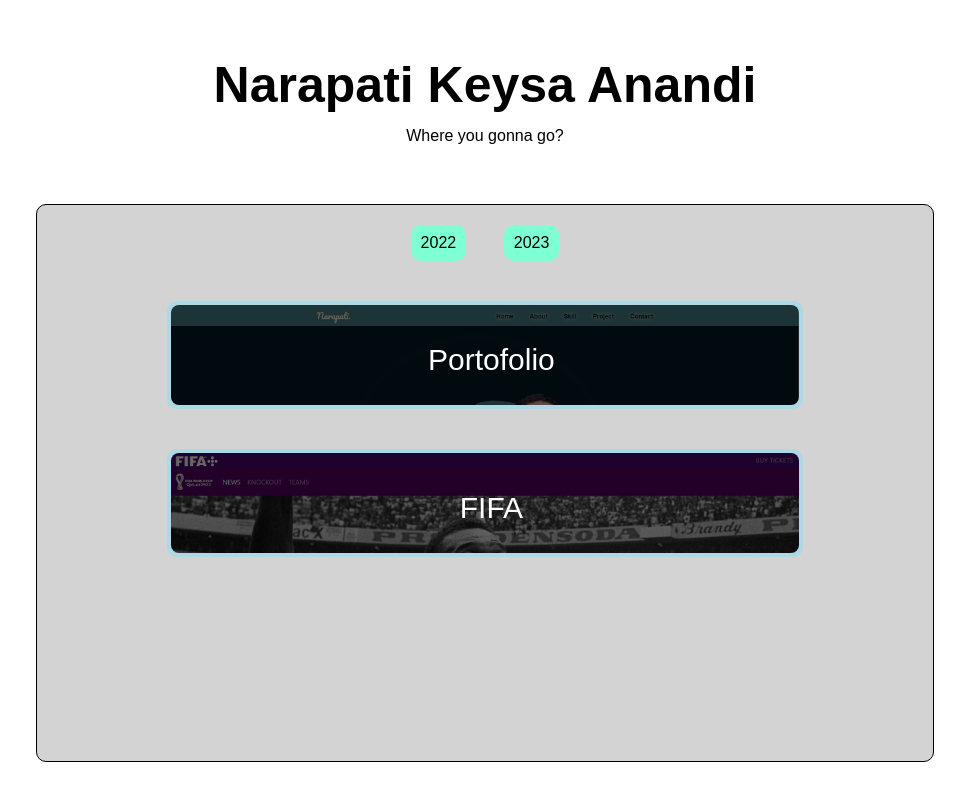
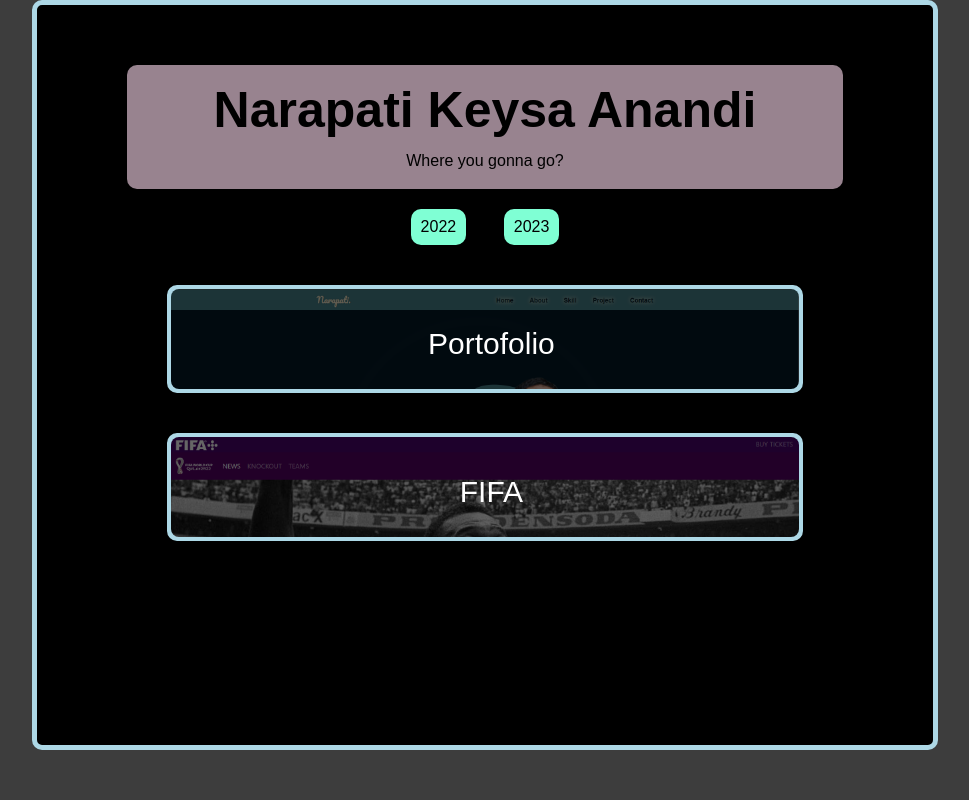
Before and after one commit to Narapati24/Shortlink, a plain HTML site: page index.html in a window 1280 px wide. Shown: the whole page, without its empty margins (155-1124 px from the left). Drawn offline with Linux system fonts and the light colour scheme.

Commit message:
perubahan

```diff
--- a/css/style.css
+++ b/css/style.css
@@ -1,7 +1,7 @@
 body {
   font-family: sans-serif;
   width: 100%;
-  height: 800px;
+  background-color: #000000c2;
 }
 
 h1 {
@@ -9,11 +9,20 @@ h1 {
   font-weight: bold;
   text-align: center;
   margin-top: 60px;
+  padding-top: 20px;
 }
 
 h2 {
   text-align: center;
   margin-top: 18px;
+  padding-bottom: 20px;
+}
+
+.title {
+  background-color: #98838f;
+  width: 80%;
+  margin: auto;
+  border-radius: 10px;
 }
 
 #project2023,
@@ -23,11 +32,10 @@ h2 {
 }
 
 .project-wrapper {
-  border: 1px solid;
+  border: 5px solid lightblue;
   border-radius: 10px;
-  background-color: lightgray;
+  background-color: #000;
   margin: auto;
-  margin-top: 60px;
   width: 70%;
 }
 
--- a/index.html
+++ b/index.html
@@ -9,9 +9,11 @@
     <link rel="stylesheet" href="css/style.css" />
   </head>
   <body>
-    <h1>Narapati Keysa Anandi</h1>
-    <h2>Where you gonna go?</h2>
     <div class="project-wrapper">
+      <div class="title">
+        <h1>Narapati Keysa Anandi</h1>
+        <h2>Where you gonna go?</h2>
+      </div>
       <!-- Years Button -->
       <div class="projectYears">
         <h3 id="2022">2022</h3>
```
